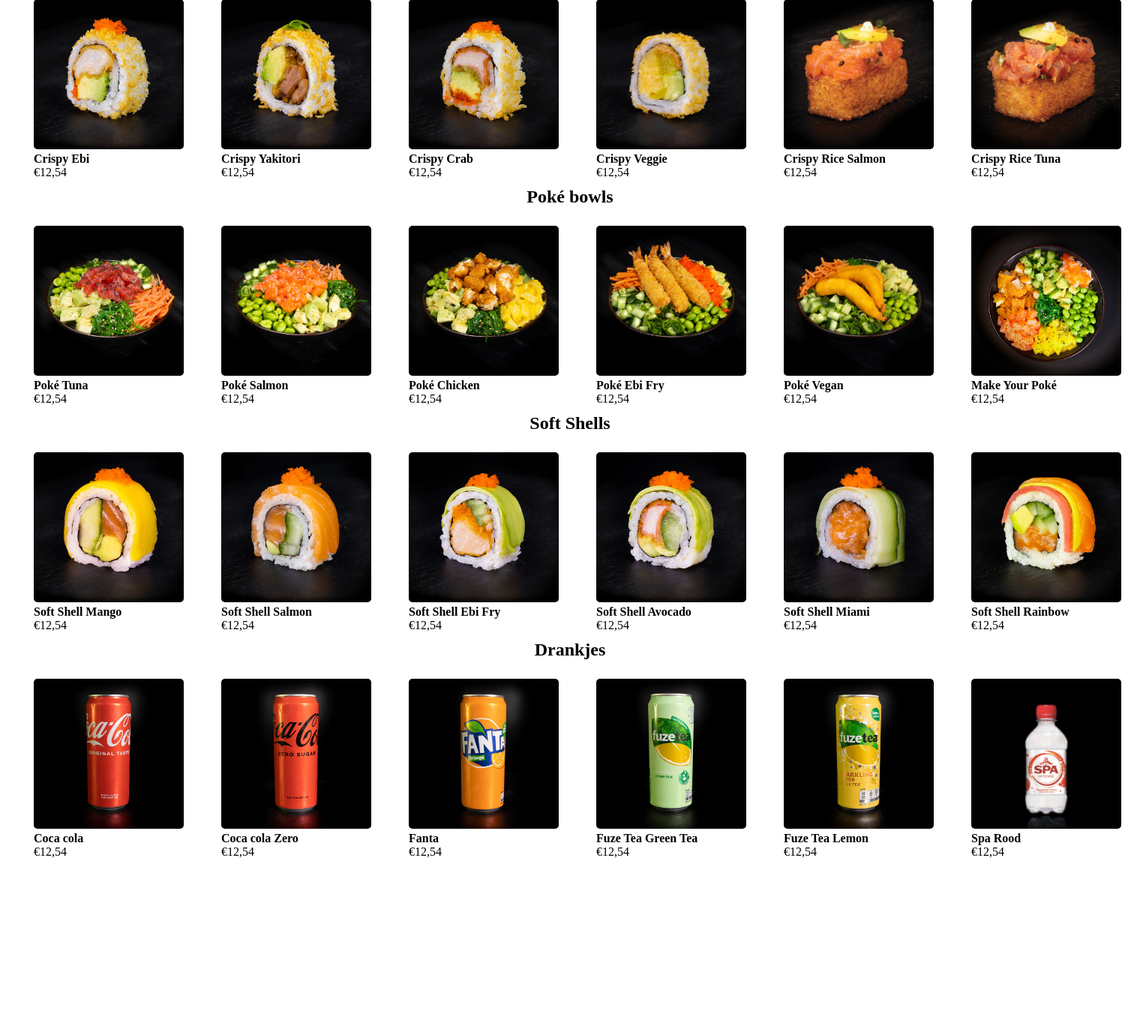
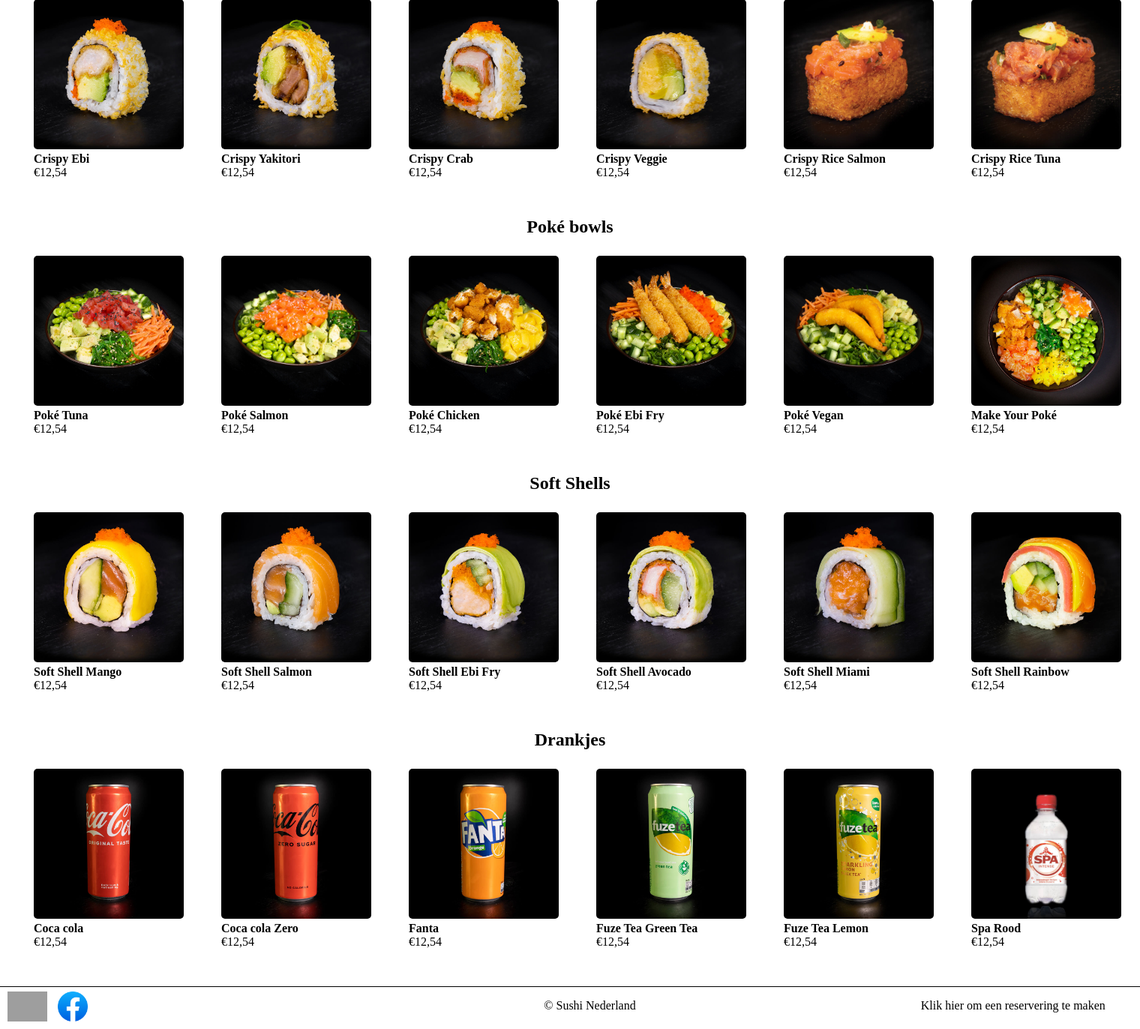
Before and after one commit to 6030559/sushi-project, a PHP site: page /menu.html in a window 1520 px wide. Shown: the part 119-1491 px from the top of the page at 75% size. Before the commit the page ends 1263 px from the top, so only its background shows below. Run offline with PHP 8.4, Linux system fonts and the light colour scheme; grey boxes are pictures that could not be loaded.

Commit message:
style aangepast

```diff
--- a/css/style.css
+++ b/css/style.css
@@ -2,6 +2,8 @@
     margin: 0;
     padding: 0;
 }
+
+/* header */
 
 header{
     display: flex;
@@ -28,15 +30,50 @@
     color: #d615dd98;
 }
 
+/* main */
+
 main {
     height: auto;
     max-width: 100vw;
 }
 
 
+/* footer */
 
+footer {
+    height: 7vh;
+    border-top: 1px solid black;
+}
 
+footer > section {
+    display: flex;
+    align-items: center;
+    /* gap: 30vw; */
+}
 
+.footer_img > img{
+    width: auto;
+    height: 40px;
+    margin-top: 6px;
+    margin-left: 10px;
+}
+
+.footer_tekst > p {
+    margin-left: 40vw;
+}
+
+.footer_link {
+    margin-left: 25vw;
+}
+
+.footer_link > a {
+    text-decoration: none;
+    color: black;
+}
+
+.footer_link > a:hover {
+    color: blue;
+}
 /* menu pagina */
 
 #titelMenu {
@@ -50,6 +87,7 @@
     width: 200px;
     margin-top: 25px;
     margin-left: 45px;
+    margin-bottom: 50px;
 }
 
 #fotoGerechten {
@@ -308,22 +346,6 @@
 
 }
 
-footer{
-
-}
-
-footer > p{
-
-    height: 5vh;
-    width: 100vw;
-    justify-content: center;
-    /* background-color: red; */
-}
-
-
-
-
-
 @media screen and (max-width: 480px) {
     header{
         display: flex;
--- a/menu.html
+++ b/menu.html
@@ -240,7 +240,20 @@
     </main>
 
     <footer>
+      <section>
+        <article class="footer_img">
+          <img src="image/instagram_logo.png" alt="Logo van instagram">
+          <img src="image/facebook_logo.png" alt="Logo van facebook">
+        </article>
 
+        <article class="footer_tekst">
+          <p>© Sushi Nederland</p>
+        </article>
+
+        <article class="footer_link">
+          <a href="reserveren.html">Klik hier om een reservering te maken</a>
+        </article>
+      </section>
     </footer>
   </body>
 </html>
```
